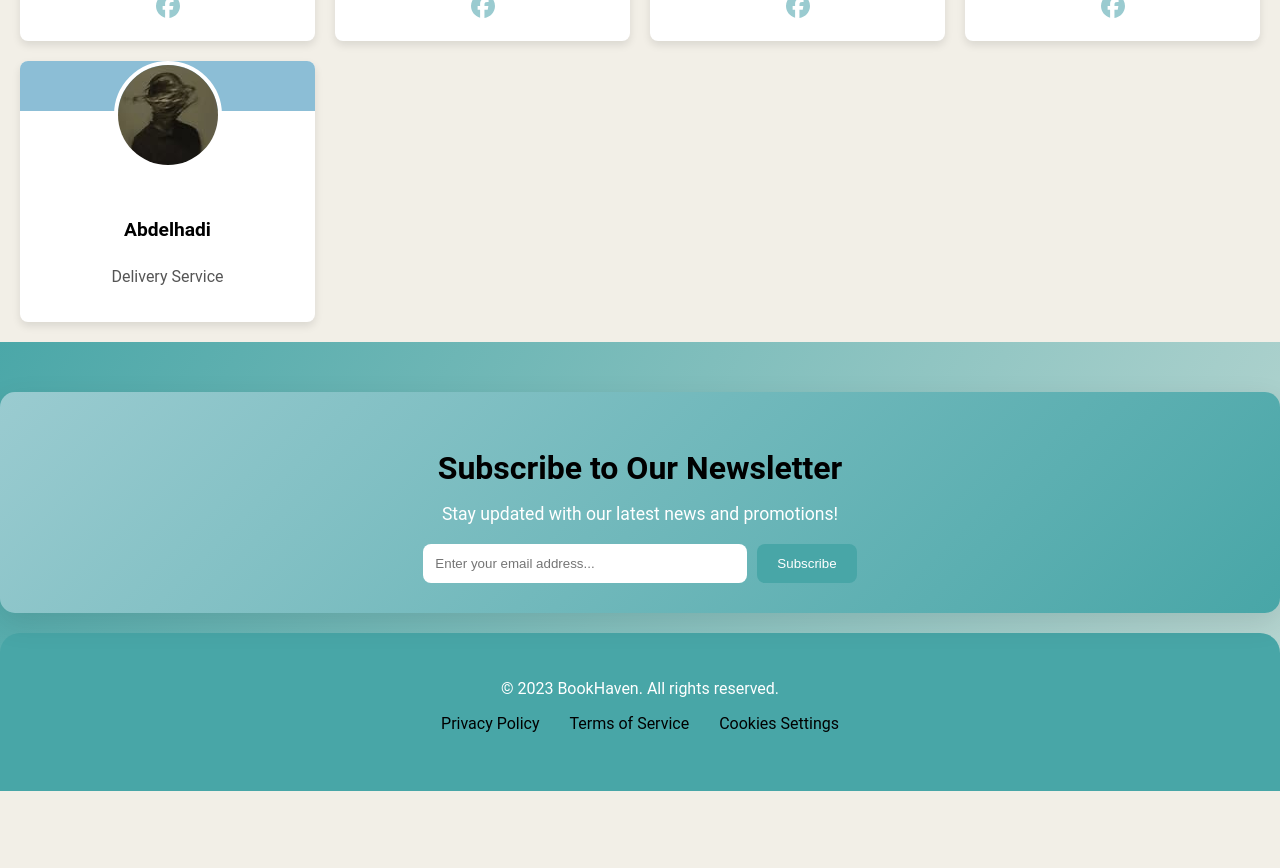
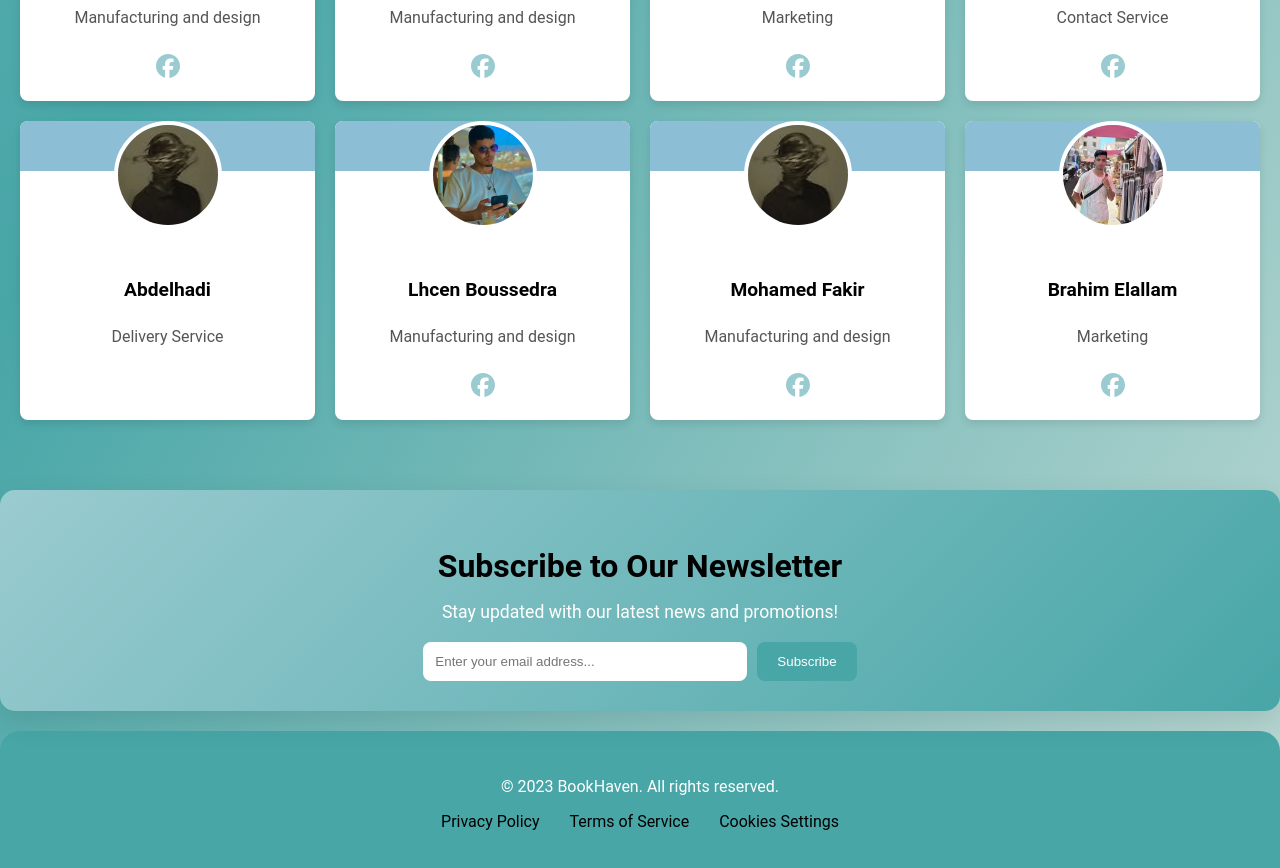
Before and after one commit to ayoubmorchid/bookhaven, a React (Create React App) app: page /about in a window 1280 px wide. Shown: the part 1020-1888 px from the top of the page. Before the commit the page ends 1811 px from the top, so only its background shows below. Built offline with nearby package versions, Linux system fonts and the light colour scheme.

Commit message:
change aboutus and change section again

```diff
--- a/src/component/section.jsx
+++ b/src/component/section.jsx
@@ -11,7 +11,6 @@ import '../style/section.css';
 export default function Section() {
   return (
     <div className="section">
-      {/* Welcome Section */}
       <div className="welcome-container">
         <div className="welcome-text">
           <h1>Welcome To EpicReads</h1>
@@ -24,7 +23,6 @@ export default function Section() {
         </div>
       </div>
 
-      {/* Popular Books Section */}
       <div className="description">
         <h1>
           Find your next great <br />
--- a/src/pages/about.jsx
+++ b/src/pages/about.jsx
@@ -49,6 +49,30 @@ const teamData = [
     role: 'Delivery Service',
     img: med,
     color: '#8cbed6',
+  },
+  {
+    id: 1,
+    name: 'Lhcen Boussedra',
+    role: 'Manufacturing and design',
+    img: hsina,
+    color: '#8cbed6',
+    fb: 'https://www.facebook.com/profile.php?id=100071638552830',
+  },
+  {
+    id: 2,
+    name: 'Mohamed Fakir',
+    role: 'Manufacturing and design',
+    img: med,
+    color: '#8cbed6',
+    fb: 'https://www.facebook.com/Mohamed.PNX.01',
+  },
+  {
+    id: 3,
+    name: 'Brahim Elallam',
+    role: 'Marketing',
+    img: brahim,
+    color: '#8cbed6',
+    fb: 'https://www.facebook.com/brahim.elallam.18',
   },
 ];
 
--- a/src/style/aboutus.css
+++ b/src/style/aboutus.css
@@ -1,18 +1,18 @@
 /* About Us Page Styles */
 
 :root {
-  --primary-color: #4caf50; /* الأخضر الأساسي */
-  --secondary-color: #388e3c; /* الأخضر الداكن */
-  --background-color: #f5f5f5; /* اللون الرمادي الفاتح */
-  --text-color: #333333; /* النصوص */
-  --subtext-color: #555555; /* النصوص الثانوية */
-  --box-shadow-color: rgba(0, 0, 0, 0.1); /* ظل الصناديق */
-  --hover-color: #a00000; /* لون التحويم */
+  --primary-color: #4caf50;
+  --secondary-color: #388e3c;
+  --background-color: #f5f5f5;
+  --text-color: #333333;
+  --subtext-color: #555555;
+  --box-shadow-color: rgba(0, 0, 0, 0.1);
+  --hover-color: #a00000;
 }
 
 .about-container {
-  background-color: var(--background-color);
   padding: 20px;
+  margin-top: 60px;
   color: var(--text-color);
 }
 
@@ -37,7 +37,7 @@
 }
 
 .about-text h2 {
-  color: var(--primary-color);
+  color: var(--text-color);
   font-size: 2rem;
   margin-bottom: 10px;
 }
--- a/src/style/section.css
+++ b/src/style/section.css
@@ -88,6 +88,7 @@
   color: var(--primary-color);
   margin: 50px auto;
   width: 90%;
+  margin-left: 50px;
 }
 
 .description h1 {
@@ -138,7 +139,6 @@
   font-size: medium;
 }
 
-/* تحسين زر See All */
 .description button {
   background-color: var(--primary-color);
   color: white;
@@ -158,7 +158,6 @@
   background-color: var(--hover-color);
 }
 
-/* Description Section */
 .desc-section {
   margin-top: 50px;
   display: flex;
@@ -196,7 +195,6 @@
   border-radius: 10px;
 }
 
-/* Responsive Design */
 @media (max-width: 1200px) {
   .description {
     width: 95%;
@@ -258,7 +256,12 @@
   }
 }
 
-/* Animation Keyframes */
+
+
+
+
+
+
 @keyframes fadeIn {
   from {
     opacity: 0;
```
